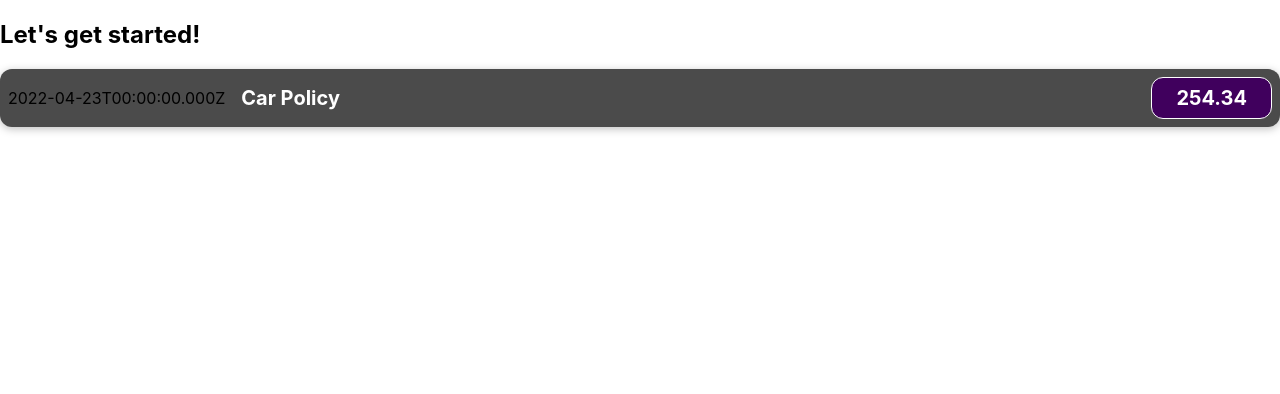
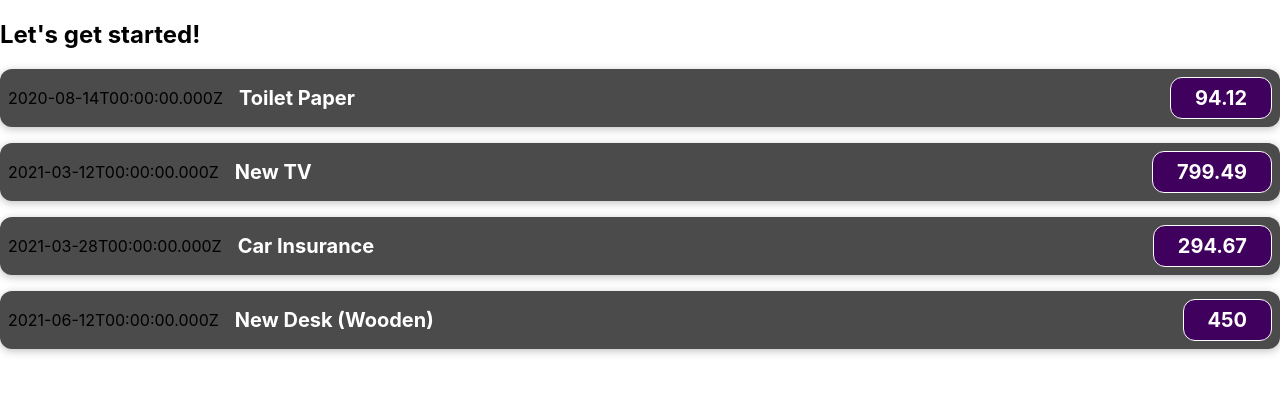
Before and after one commit to ptkhavare/react, a React (Create React App) app in the folder react-complete-guide/: page / in a window 1280 px wide. Shown: the top 394 px of the page. Built offline with nearby package versions, Linux system fonts and the light colour scheme.

Commit message:
Added props to Components

```diff
--- a/react-complete-guide/src/App.js
+++ b/react-complete-guide/src/App.js
@@ -3,10 +3,50 @@
 import ExpenseItem from "./components/ExpenseItem";
 
 function App() {
+  const ExpenseItems = [
+    {
+      id: "e1",
+      title: "Toilet Paper",
+      amount: 94.12,
+      date: new Date(2020, 7, 14),
+    },
+    { id: "e2", title: "New TV", amount: 799.49, date: new Date(2021, 2, 12) },
+    {
+      id: "e3",
+      title: "Car Insurance",
+      amount: 294.67,
+      date: new Date(2021, 2, 28),
+    },
+    {
+      id: "e4",
+      title: "New Desk (Wooden)",
+      amount: 450,
+      date: new Date(2021, 5, 12),
+    },
+  ];
   return (
     <div>
       <h2>Let's get started!</h2>
-      <ExpenseItem />
+      <ExpenseItem
+        title={ExpenseItems[0].title}
+        amount={ExpenseItems[0].amount}
+        date={ExpenseItems[0].date}
+      />
+      <ExpenseItem
+        title={ExpenseItems[1].title}
+        amount={ExpenseItems[1].amount}
+        date={ExpenseItems[1].date}
+      />
+      <ExpenseItem
+        title={ExpenseItems[2].title}
+        amount={ExpenseItems[2].amount}
+        date={ExpenseItems[2].date}
+      />
+      <ExpenseItem
+        title={ExpenseItems[3].title}
+        amount={ExpenseItems[3].amount}
+        date={ExpenseItems[3].date}
+      />
     </div>
   );
 }
--- a/react-complete-guide/src/components/ExpenseItem.js
+++ b/react-complete-guide/src/components/ExpenseItem.js
@@ -1,18 +1,14 @@
 import React from "react";
 import "./ExpenseItem.css";
 
-function ExpenseItem() {
-  const expenseDate = new Date(2022,3,23);
-  const expenseTitle = "Car Policy";
-  const expenseAmt = 254.34;
-
+function ExpenseItem(props) {
   //only one root component allowed in jsx
   return (
     <div className="expense-item">
-      <div>{expenseDate.toISOString()}</div>
+      <div>{props.date.toISOString()}</div>
       <div className="expense-item__description">
-        <h2>{expenseTitle}</h2>
-        <div className="expense-item__price">{expenseAmt}</div>
+        <h2>{props.title}</h2>
+        <div className="expense-item__price">{props.amount}</div>
       </div>
     </div>
   );
```
